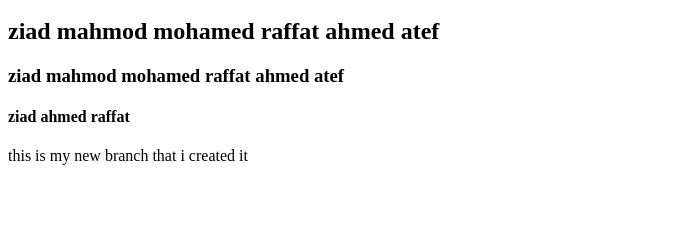
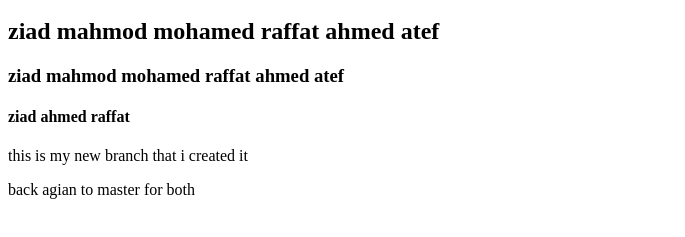
Before and after one commit to zuz12345/test1, a plain HTML site: page index.html in a window 1280 px wide. Shown: the part 375-612 px from the top of the page, without its empty margins (0-685 px from the left). Drawn offline with Linux system fonts and the light colour scheme.

Commit message:
bach again for master

```diff
--- a/index.html
+++ b/index.html
@@ -25,7 +25,7 @@ myWindow.resizeTo(300,300);">
 <h3>ziad mahmod mohamed raffat ahmed atef </h3>
 <h4>ziad ahmed raffat</h4>
 <p>this is my new branch that i created it </p>
-
+<p>back agian to master for both</p>
 </form>
 </body>
 </html>
```
